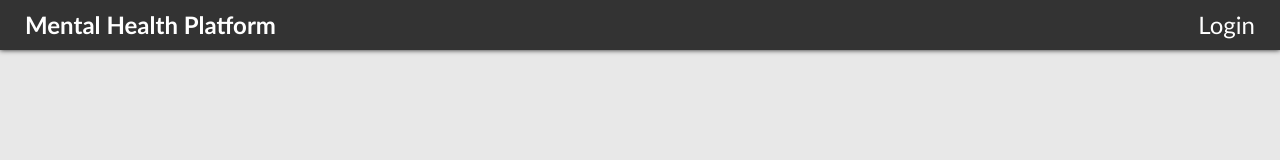
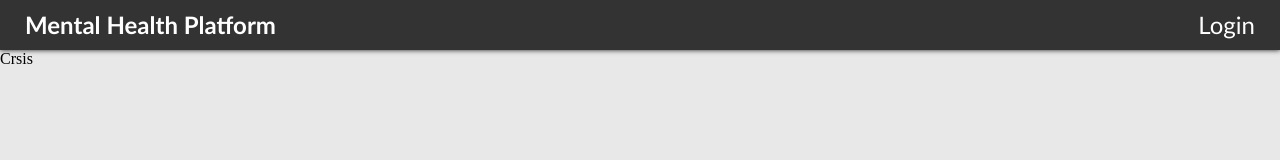
Before and after one commit to microsoft/MentalHealthPlatform, a React app in the folder client/: page /crisis in a window 1280 px wide. Shown: the top 160 px of the page. Built offline with nearby package versions, Linux system fonts and the light colour scheme.

Commit message:
Create skeleton for Crisis component

```diff
--- a/client/src/Components/App.tsx
+++ b/client/src/Components/App.tsx
@@ -11,6 +11,7 @@ import { Forum } from './Forum/forum-provider';
 import { Chat } from './Chat/chat-provider';
 import { CreateChat } from './CreateChat/create-chat-provider';
 import Dashboard from './Dashboard/dashboard';
+import Crisis from './Crisis/crisis';
 import Therapists from './Therapists/therapists';
 
 export type UserDataType = {
@@ -58,6 +59,7 @@ export class UserProvider extends React.Component<{}, IUserContext> {
                         <div style={{ display: "flex", flexDirection: "column", flex: 1, overflowY: "auto" }}>
                             <Route exact path="/" render={() => <Redirect to="/dashboard" />} />
                             <Route exact path="/dashboard" component={() => <Dashboard />} />
+                            <Route exact path="/crisis" component={() => <Crisis />} />
                             <Route exact path="/therapists" component={() => <Therapists />} />
                             <Route exact path="/topics" component={() => <Topics />} />
                             <Route exact path="/login" component={() => <SignupLogin />} />
--- /dev/null
+++ b/client/src/Components/Crisis/crisis.tsx
@@ -0,0 +1,20 @@
+// Copyright (c) Microsoft Corporation. All rights reserved.
+// Licensed under the MIT license.
+
+import * as React from 'react';
+
+interface ICrsisProps {
+}
+
+const Crsis = (props: ICrsisProps) => {
+    const {
+    } = props;
+
+    return (
+        <div>
+           Crsis
+        </div>
+    );
+};
+
+export default Crsis;
```
Also changed, not shown: client/src/Components/Crisis/crisis.css (added), client/src/Components/Crisis/crsis.css.d.ts (added).
